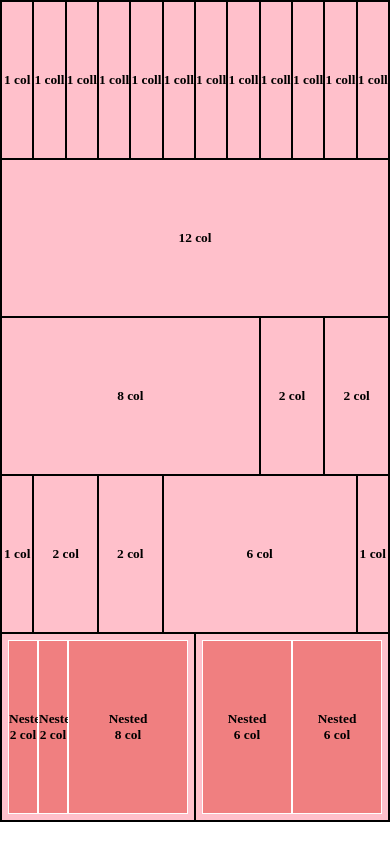
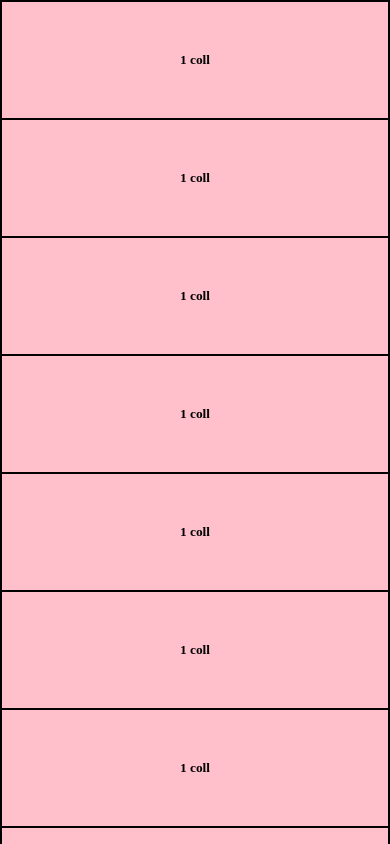
Before and after one commit to andreicismas/html-css-12bool, a plain HTML site: page index.html in a window 390 px wide. Shown: the top 844 px of the page. Drawn offline with Linux system fonts and the light colour scheme.

Commit message:
add @media divers layout

```diff
--- a/12bool.css
+++ b/12bool.css
@@ -9,7 +9,7 @@
 [class*="col-"]{
     float: left;
     position: relative;
-    padding:70px 0 ;
+    padding:50px 0 ;
 
 }
 
--- a/index.html
+++ b/index.html
@@ -12,7 +12,7 @@
    <div class="container">
        <div class="row">
            <div class="col-1">
-               <h6>1 col</h6>
+               <h6>1 coll</h6>
            </div>
 
            <div class="col-1">
@@ -58,21 +58,19 @@
             <div class="col-1">
                 <h6>1 coll</h6>
             </div>
-
-
        </div>
 
         <div class="row">
 
             <div class="col-12">
-                <h6>12 col</h6>
+                <h6>12 coll</h6>
             </div>
         </div>
 
         <div class="row">
 
             <div class="col-8">
-                <h6>8 col</h6>
+                <h6>8 coll</h6>
             </div>
 
             <div class="col-2">
@@ -80,7 +78,7 @@
             </div>
 
             <div class="col-2">
-                <h6>2 col</h6>
+                <h6>2 coll</h6>
             </div>
 
         </div>
@@ -88,41 +86,42 @@
         <div class="row">
 
             <div class="col-1">
-                <h6>1 col</h6>
+                <h6>1 coll</h6>
             </div>
 
             <div class="col-2">
-                <h6>2 col</h6>
+                <h6>2 coll</h6>
             </div>
 
             <div class="col-2">
-                <h6>2 col</h6>
+                <h6>2 coll</h6>
             </div>
 
             <div class="col-6">
-                <h6>6 col</h6>
+                <h6>6 coll</h6>
             </div>
 
             <div class="col-1">
-                <h6>1 col</h6>
+                <h6>1 coll</h6>
             </div>
         </div>
 
+
         <div class="row nested">
 
-            <div class="col-6">
+            <div class="col-6 ciao">
                 <div class="row">
 
-                    <div class="col-2">
-                        <h6>Nested <br> 2 col</h6>
+                    <div class="col-2 ">
+                        <h5>Nested <br> 2 coll</h5>
                     </div>
 
-                    <div class="col-2">
-                        <h6>Nested <br> 2 col</h6>
+                    <div class="col-2 ">
+                        <h5>Nested <br> 2 coll</h5>
                     </div>
 
-                    <div class="col-8">
-                        <h6>Nested <br> 8 col</h6>
+                    <div class="col-8 ">
+                        <h5>Nested <br> 8 coll</h5>
                     </div>
                 </div>
             </div>
@@ -130,12 +129,12 @@
             <div class="col-6">
                 <div class="row">
 
-                    <div class="col-6">
-                        <h6>Nested <br> 6 col</h6>
+                    <div class="col-6 ">
+                        <h5>Nested <br> 6 coll</h5>
                     </div>
 
-                    <div class="col-6">
-                        <h6>Nested <br> 6 col</h6>
+                    <div class="col-6 ">
+                        <h5>Nested <br> 6 coll</h5>
                     </div>
 
 
--- a/style.css
+++ b/style.css
@@ -18,7 +18,7 @@
 }
 
 
-.row.nested >*.col-6{
+.row.nested>*.col-6{
     padding: 6px;
 }
 
@@ -32,6 +32,41 @@
     background-color: #FFC0CB;
 }
 
+@media screen and (max-width: 600px) {
+    .container .row:first-of-type>*{
+        width: calc((100% / 12)*12);
 
 
-/* UTILITY CLASS */
+    }
+    .container .row:nth-child(3)>.col-2{
+        width: calc((100% / 12)*12);
+
+
+    }.container .row:nth-child(3)>.col-8{
+        margin-left: calc((100% / 12) * 2 );
+
+    }
+    .container .row:nth-child(4)>.col-1{
+        width: calc((100% / 12)*12);
+
+
+    }
+    .container .row:nth-child(4)  div.col-2:nth-of-type(2){
+        margin-left: calc((100% / 12));
+
+
+    }
+    .container .row.nested .col-6.ciao:first-of-type  {
+
+        margin-left: calc((100% / 12)*3);
+
+    }
+
+    .container .row.nested .col-6:nth-child(2) {
+
+        width: calc((100% / 12)*12);
+
+
+    }
+
+}
```
